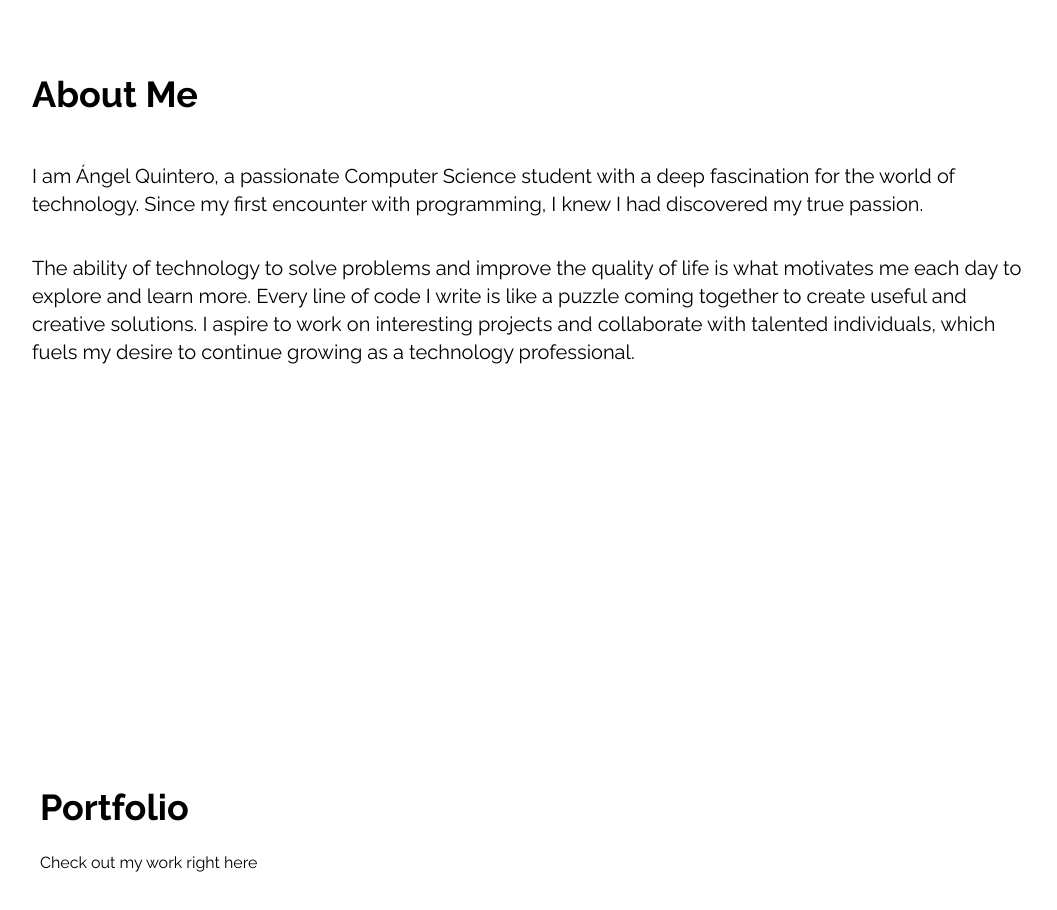
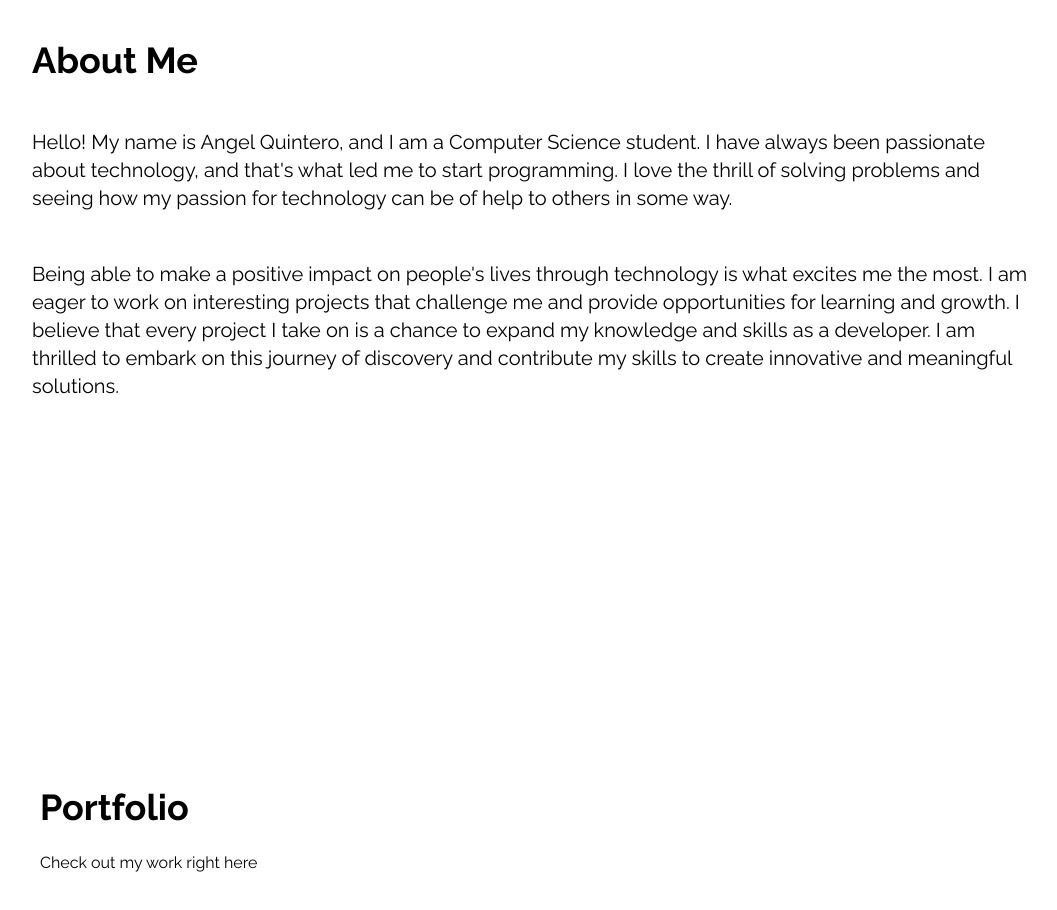
Before and after one commit to Angel09122002/Portafolio-Angel-Quintero, a React (Create React App) app: page / in a window 1280 px wide. Shown: the part 980-1890 px from the top of the page, without its empty margins (104-1161 px from the left). Built offline with nearby package versions, Linux system fonts and the light colour scheme.

Commit message:
About me padding fix-2

```diff
--- a/src/components/About.jsx
+++ b/src/components/About.jsx
@@ -2,25 +2,29 @@ import React from "react";
 
 const About = () => {
   return (
-    <div
-      name="about"
-      className="w-full h-screen bg-white text-black"
-    >
+    <div name="about" className="w-full h-screen bg-white text-black">
       <div className="max-w-screen-lg p-2 mx-auto flex flex-col justify-center w-full h-full">
         <div className="pb-0">
-          <p className="text-4xl font-bold inline ">
-            About Me
-          </p>
+          <p className="text-4xl font-bold inline ">About Me</p>
         </div>
 
         <p className="text-xl mt-12">
-           I am Ángel Quintero, a passionate Computer Science student with a deep fascination for the world of technology. Since my first encounter with programming, I knew I had discovered my true passion.
+          Hello! My name is Angel Quintero, and I am a Computer Science student.
+          I have always been passionate about technology, and that's what led me
+          to start programming. I love the thrill of solving problems and seeing
+          how my passion for technology can be of help to others in some way.
         </p>
 
         <br />
 
-        <p className="text-xl mt-3">
-          The ability of technology to solve problems and improve the quality of life is what motivates me each day to explore and learn more. Every line of code I write is like a puzzle coming together to create useful and creative solutions. I aspire to work on interesting projects and collaborate with talented individuals, which fuels my desire to continue growing as a technology professional.
+        <p className="text-xl mt-6">
+          Being able to make a positive impact on people's lives through
+          technology is what excites me the most. I am eager to work on
+          interesting projects that challenge me and provide opportunities for
+          learning and growth. I believe that every project I take on is a
+          chance to expand my knowledge and skills as a developer. I am thrilled
+          to embark on this journey of discovery and contribute my skills to
+          create innovative and meaningful solutions.
         </p>
       </div>
     </div>
```
